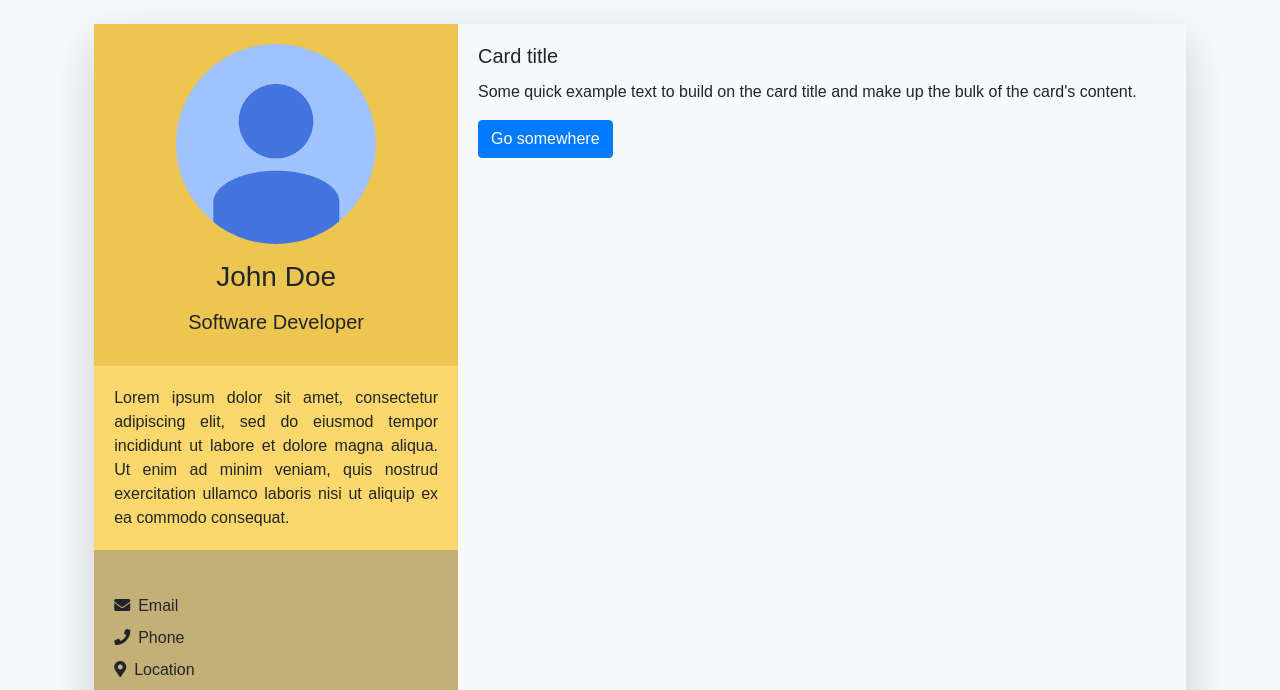
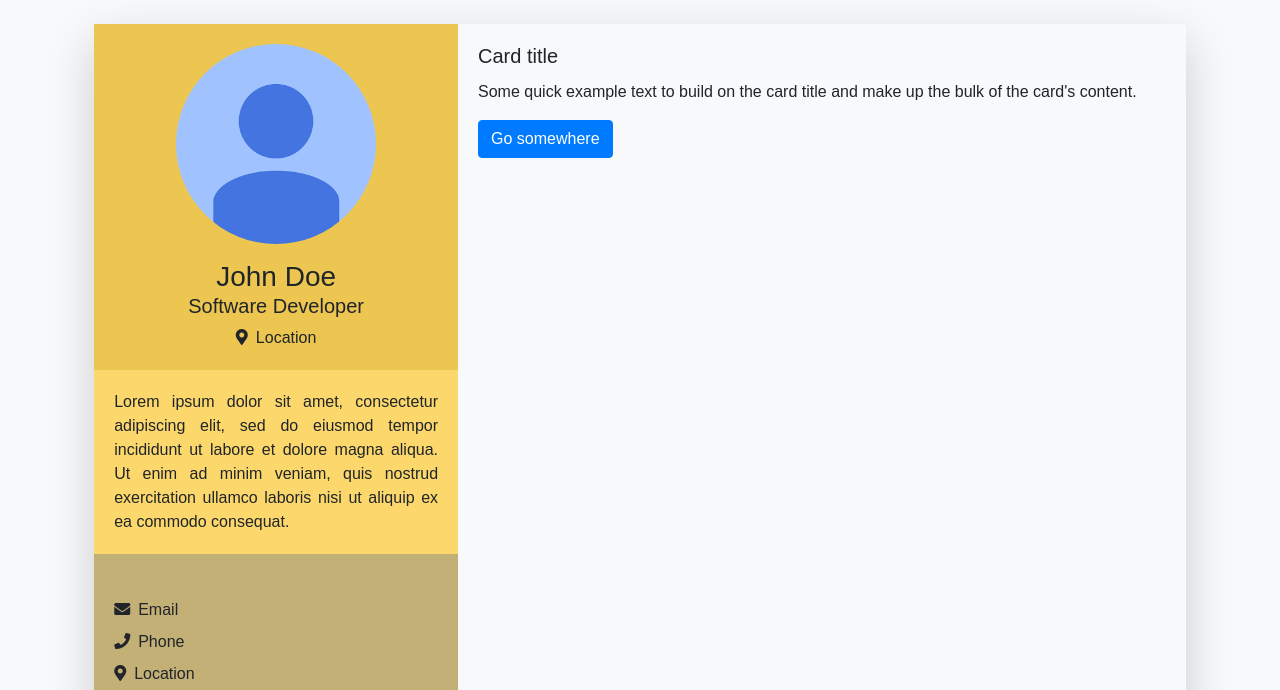
Before and after one commit to gilfranfer/kariertabelo, a plain HTML site: page index.html in a window 1280 px wide. Shown: the top 690 px of the page. Drawn offline with nearby package versions, Linux system fonts and the light colour scheme; a web font is replaced by a local one.

Commit message:
Include location in the picture article

```diff
--- a/index.html
+++ b/index.html
@@ -31,8 +31,9 @@
               <div id="picture-container" class="text-center">
                 <img src="resources/img/picture.png" class="card-img-top rounded-circle"
                   width="200px" style="max-width: 200px">
-                <h3 class="card-title mt-3">John Doe</h3>
-                <h5 class="card-title mt-3">Software Developer</h5>
+                <h3 class="card-title mt-3 mb-0">John Doe</h3>
+                <h5 class="card-title mb-0">Software Developer</h5>
+                <li><i class="fas fa-map-marker-alt"></i><span class="ml-2">Location</span></li>
               </div>
             </article>
             <!-- Bio -->
@@ -43,7 +44,7 @@
                 </p>
               </div>
             </article>
-            <!-- contact -->
+            <!-- Contact -->
             <article class="card-body" style="background-color:#9e7d1994!important">
               <p class="card-text">
                 <ul class="p-0">
```
